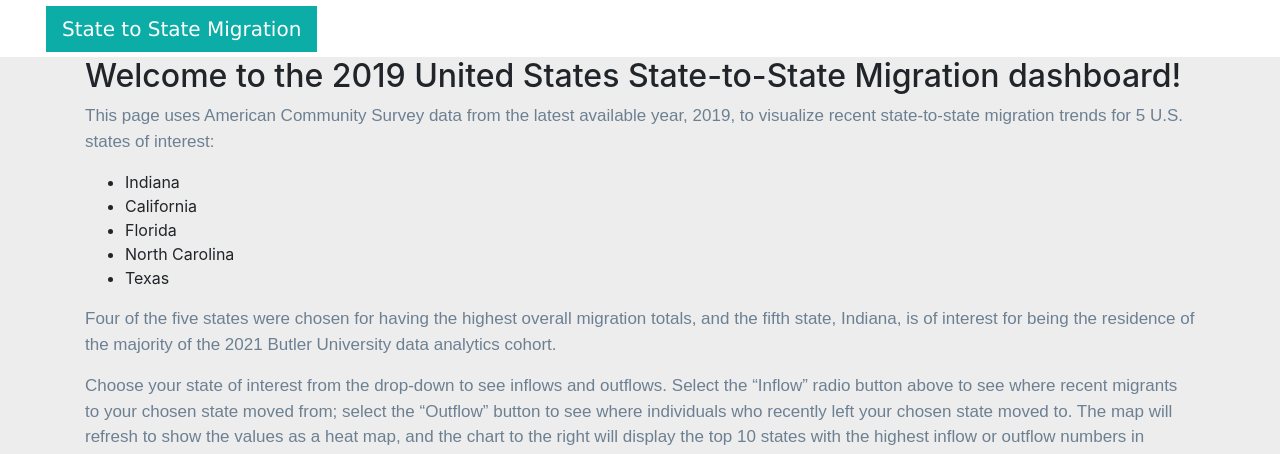
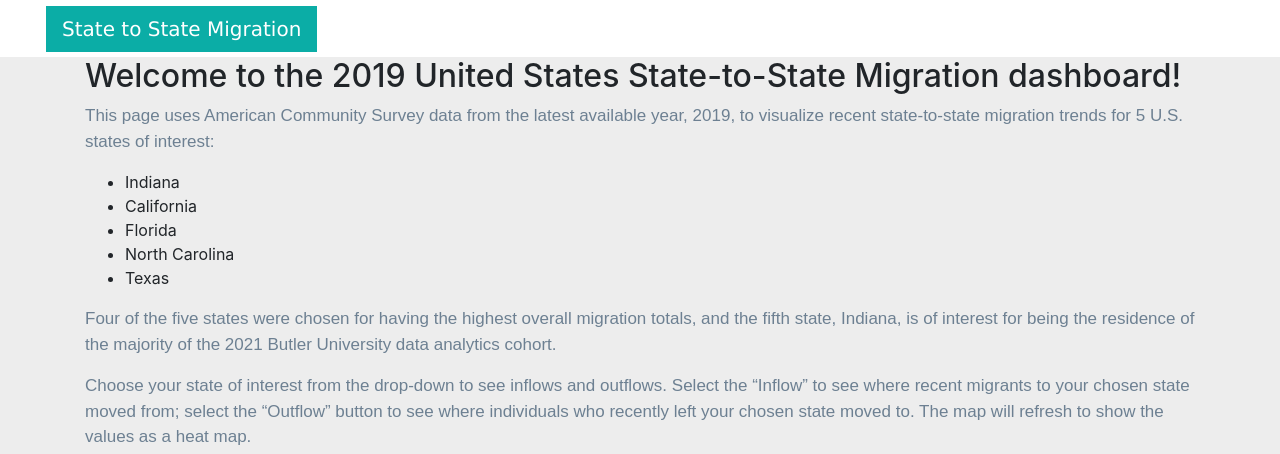
Before and after one commit to Gujaratigirl/Project_2_Relocation, a Flask app: page / in a window 1280 px wide. Shown: the top 454 px of the page. Run offline with Flask 2, Linux system fonts and the light colour scheme; parts of the project's set-up code (start-up, migrations or seed data) failed here and were passed over; some libraries are stand-ins or nearby versions.

Commit message:
updated html

```diff
--- a/relocation/templates/index.html
+++ b/relocation/templates/index.html
@@ -44,13 +44,10 @@
                 <li>Texas</li>
             </ul>
 
-            <p>Four of the five states were chosen for having the highest overall migration totals, and the fifth state, Indiana, is of interest for being the residence of the majority of the 2021 Butler University data analytics cohort.
+            <p>Four of the five states were chosen for having the highest overall migration totals, and the fifth state, Indiana, is of interest for being the residence of the majority of the 2021 Butler University data analytics cohort.</p>
 
-            </p>
+            <p>Choose your state of interest from the drop-down to see inflows and outflows. Select the “Inflow” to see where recent migrants to your chosen state moved from; select the “Outflow” button to see where individuals who recently left your chosen state moved to. The map will refresh to show the values as a heat map. </p>
 
-            <p>Choose your state of interest from the drop-down to see inflows and outflows. Select the “Inflow” radio button above to see where recent migrants to your chosen state moved from; select the “Outflow” button to see where individuals who recently left your chosen state moved to. The map will refresh to show the values as a heat map, and the chart to the right will display the top 10 states with the highest inflow or outflow numbers in relation to your chosen state. The raw data table is displayed at the bottom of the page.
-
-            </p>
         </div>
 
         <div class="row">
```
